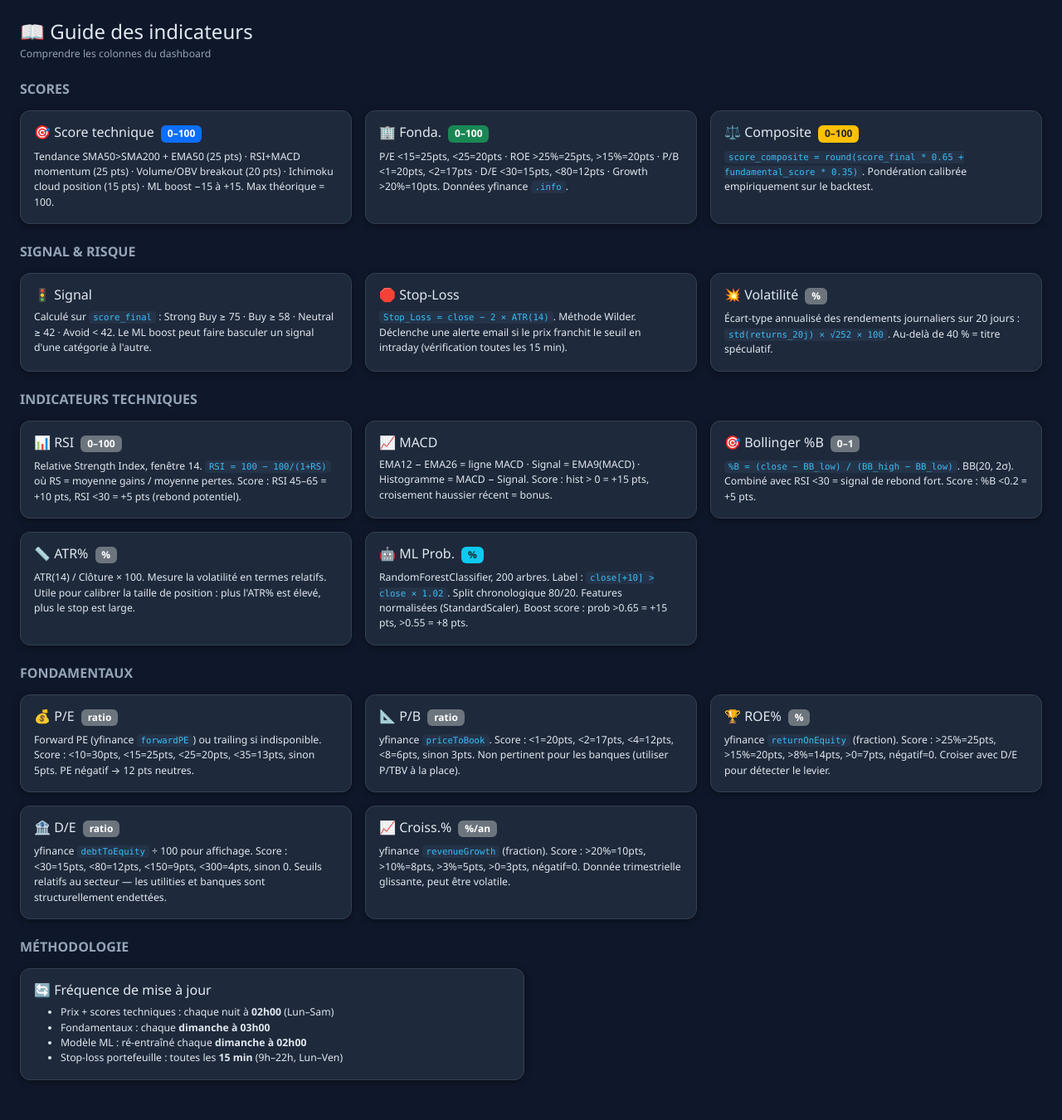
After one commit to BernisM/stocks, a FastAPI app: template templates/guide.html in a window 1280 px wide. The commit adds this page. Shown: the whole page at 83% size. Run offline with FastAPI, Linux system fonts and the light colour scheme; the template is opened without the code that fills it, so the values that code supplies are empty.

Commit message:
Add Guide page with level-adaptive explanations for all indicators
Co-Authored-By: Claude Sonnet 4.6 <noreply@anthropic.com>

```diff
--- a/app/main.py
+++ b/app/main.py
@@ -9,7 +9,7 @@ from fastapi.staticfiles import StaticFiles
 from .auth import get_current_user
 from .database import init_db
 from .models import User
-from .routers import auth_router, backtest_router, dashboard, portfolio
+from .routers import auth_router, backtest_router, dashboard, guide_router, portfolio
 from .scheduler import job_update_and_score, start_scheduler
 
 logging.basicConfig(
@@ -24,6 +24,7 @@ app.include_router(auth_router.router)
 app.include_router(dashboard.router)
 app.include_router(portfolio.router)
 app.include_router(backtest_router.router)
+app.include_router(guide_router.router)
 
 
 @app.on_event("startup")
--- a/templates/base.html
+++ b/templates/base.html
@@ -26,6 +26,9 @@
         </li>
         <li class="nav-item">
           <a class="nav-link {% if request.url.path == '/backtest' %}active{% endif %}" href="/backtest">Backtesting</a>
+        </li>
+        <li class="nav-item">
+          <a class="nav-link {% if request.url.path == '/guide' %}active{% endif %}" href="/guide">Guide</a>
         </li>
       </ul>
       <ul class="navbar-nav align-items-center gap-2">
--- /dev/null
+++ b/templates/guide.html
@@ -0,0 +1,305 @@
+{% extends "base.html" %}
+{% block title %}Guide — StockAnalyzer{% endblock %}
+
+{% block content %}
+<div class="mb-4">
+  <h4 class="mb-0">📖 Guide des indicateurs</h4>
+  <small class="text-muted">Comprendre les colonnes du dashboard</small>
+</div>
+
+{# ── Scores ── #}
+<h6 class="text-uppercase text-muted fw-bold mb-3 mt-2">Scores</h6>
+<div class="row g-3 mb-4">
+
+  <div class="col-md-4">
+    <div class="card h-100">
+      <div class="card-body">
+        <h6 class="card-title">🎯 Score technique <span class="badge bg-primary ms-1">0–100</span></h6>
+        {% if user.level == 'beginner' %}
+        <p class="card-text small">Note globale de la santé technique de l'action. Plus c'est haut, plus les signaux sont positifs. <strong>≥ 75 = fort signal d'achat.</strong></p>
+        {% elif user.level == 'intermediate' %}
+        <p class="card-text small">Agrégation de 4 composantes : tendance (25 pts), momentum RSI/MACD (25 pts), volume/OBV (20 pts), Ichimoku (15 pts). Le modèle ML ajoute ±15 pts.</p>
+        {% else %}
+        <p class="card-text small">Tendance SMA50>SMA200 + EMA50 (25 pts) · RSI+MACD momentum (25 pts) · Volume/OBV breakout (20 pts) · Ichimoku cloud position (15 pts) · ML boost −15 à +15. Max théorique = 100.</p>
+        {% endif %}
+      </div>
+    </div>
+  </div>
+
+  <div class="col-md-4">
+    <div class="card h-100">
+      <div class="card-body">
+        <h6 class="card-title">🏢 Fonda. <span class="badge bg-success ms-1">0–100</span></h6>
+        {% if user.level == 'beginner' %}
+        <p class="card-text small">Note sur la santé financière de l'entreprise (bénéfices, dettes, croissance). Complète le score technique.</p>
+        {% elif user.level == 'intermediate' %}
+        <p class="card-text small">Score fondamental = P/E (30 pts) + ROE (25 pts) + P/B (20 pts) + D/E (15 pts) + Croissance CA (10 pts). Mis à jour chaque dimanche.</p>
+        {% else %}
+        <p class="card-text small">P/E &lt;15=25pts, &lt;25=20pts · ROE &gt;25%=25pts, &gt;15%=20pts · P/B &lt;1=20pts, &lt;2=17pts · D/E &lt;30=15pts, &lt;80=12pts · Growth &gt;20%=10pts. Données yfinance <code>.info</code>.</p>
+        {% endif %}
+      </div>
+    </div>
+  </div>
+
+  <div class="col-md-4">
+    <div class="card h-100">
+      <div class="card-body">
+        <h6 class="card-title">⚖️ Composite <span class="badge bg-warning text-dark ms-1">0–100</span></h6>
+        {% if user.level == 'beginner' %}
+        <p class="card-text small">Score final combinant technique et fondamental. La meilleure synthèse pour décider.</p>
+        {% elif user.level == 'intermediate' %}
+        <p class="card-text small">Composite = 65 % Score technique + 35 % Fondamental. Favorise les signaux charts tout en tenant compte des fondamentaux.</p>
+        {% else %}
+        <p class="card-text small"><code>score_composite = round(score_final * 0.65 + fundamental_score * 0.35)</code>. Pondération calibrée empiriquement sur le backtest.</p>
+        {% endif %}
+      </div>
+    </div>
+  </div>
+
+</div>
+
+{# ── Signal ── #}
+<h6 class="text-uppercase text-muted fw-bold mb-3">Signal & Risque</h6>
+<div class="row g-3 mb-4">
+
+  <div class="col-md-4">
+    <div class="card h-100">
+      <div class="card-body">
+        <h6 class="card-title">🚦 Signal</h6>
+        {% if user.level == 'beginner' %}
+        <p class="card-text small"><strong>Strong Buy ≥ 75</strong> · <strong>Buy ≥ 58</strong> · <strong>Neutral ≥ 42</strong> · <strong>Avoid &lt; 42</strong>. Basé sur le score technique.</p>
+        {% else %}
+        <p class="card-text small">Calculé sur <code>score_final</code> : Strong Buy ≥ 75 · Buy ≥ 58 · Neutral ≥ 42 · Avoid &lt; 42. Le ML boost peut faire basculer un signal d'une catégorie à l'autre.</p>
+        {% endif %}
+      </div>
+    </div>
+  </div>
+
+  <div class="col-md-4">
+    <div class="card h-100">
+      <div class="card-body">
+        <h6 class="card-title">🛑 Stop-Loss</h6>
+        {% if user.level == 'beginner' %}
+        <p class="card-text small">Prix en dessous duquel vendre pour limiter les pertes. Calculé automatiquement à partir de la volatilité récente.</p>
+        {% elif user.level == 'intermediate' %}
+        <p class="card-text small">Stop = Clôture − 2 × ATR(14). L'ATR mesure l'amplitude moyenne des mouvements sur 14 jours.</p>
+        {% else %}
+        <p class="card-text small"><code>Stop_Loss = close − 2 × ATR(14)</code>. Méthode Wilder. Déclenche une alerte email si le prix franchit le seuil en intraday (vérification toutes les 15 min).</p>
+        {% endif %}
+      </div>
+    </div>
+  </div>
+
+  <div class="col-md-4">
+    <div class="card h-100">
+      <div class="card-body">
+        <h6 class="card-title">💥 Volatilité <span class="badge bg-secondary ms-1">%</span></h6>
+        {% if user.level == 'beginner' %}
+        <p class="card-text small">Mesure l'agitation du titre. Haute volatilité = risque plus élevé mais aussi opportunités plus grandes.</p>
+        {% else %}
+        <p class="card-text small">Écart-type annualisé des rendements journaliers sur 20 jours : <code>std(returns_20j) × √252 × 100</code>. Au-delà de 40 % = titre spéculatif.</p>
+        {% endif %}
+      </div>
+    </div>
+  </div>
+
+</div>
+
+{# ── Indicateurs techniques ── #}
+<h6 class="text-uppercase text-muted fw-bold mb-3">Indicateurs techniques</h6>
+<div class="row g-3 mb-4">
+
+  <div class="col-md-4">
+    <div class="card h-100">
+      <div class="card-body">
+        <h6 class="card-title">📊 RSI <span class="badge bg-secondary ms-1">0–100</span></h6>
+        {% if user.level == 'beginner' %}
+        <p class="card-text small">Indique si l'action est trop achetée ou trop vendue. <strong>&lt; 30 = survente</strong> (opportunité), <strong>&gt; 70 = surachat</strong> (risque de repli).</p>
+        {% elif user.level == 'intermediate' %}
+        <p class="card-text small">RSI 14 périodes (Wilder). Zone neutre 40–60. Divergences RSI/prix = signal fort. Score +10 pts si RSI entre 45–65.</p>
+        {% else %}
+        <p class="card-text small">Relative Strength Index, fenêtre 14. <code>RSI = 100 − 100/(1+RS)</code> où RS = moyenne gains / moyenne pertes. Score : RSI 45–65 = +10 pts, RSI &lt;30 = +5 pts (rebond potentiel).</p>
+        {% endif %}
+      </div>
+    </div>
+  </div>
+
+  <div class="col-md-4">
+    <div class="card h-100">
+      <div class="card-body">
+        <h6 class="card-title">📈 MACD</h6>
+        {% if user.level == 'beginner' %}
+        <p class="card-text small">Détecte les changements de tendance. Une barre verte dans la colonne MACD signifie une dynamique haussière.</p>
+        {% elif user.level == 'intermediate' %}
+        <p class="card-text small">MACD(12,26,9). Histogramme positif = momentum haussier. Croisement MACD > Signal = signal d'achat. +15 pts si histogramme > 0.</p>
+        {% else %}
+        <p class="card-text small">EMA12 − EMA26 = ligne MACD · Signal = EMA9(MACD) · Histogramme = MACD − Signal. Score : hist &gt; 0 = +15 pts, croisement haussier récent = bonus.</p>
+        {% endif %}
+      </div>
+    </div>
+  </div>
+
+  <div class="col-md-4">
+    <div class="card h-100">
+      <div class="card-body">
+        <h6 class="card-title">🎯 Bollinger %B <span class="badge bg-secondary ms-1">0–1</span></h6>
+        {% if user.level == 'beginner' %}
+        <p class="card-text small">Position du prix dans ses bandes de Bollinger. <strong>&lt; 0.2</strong> = prix bas (potentiel rebond), <strong>&gt; 0.8</strong> = prix haut.</p>
+        {% elif user.level == 'intermediate' %}
+        <p class="card-text small">%B = (Prix − Bande basse) / (Bande haute − Bande basse). Fenêtre 20, 2 écarts-types. 0 = touche la bande basse, 1 = touche la bande haute.</p>
+        {% else %}
+        <p class="card-text small"><code>%B = (close − BB_low) / (BB_high − BB_low)</code>. BB(20, 2σ). Combiné avec RSI &lt;30 = signal de rebond fort. Score : %B &lt;0.2 = +5 pts.</p>
+        {% endif %}
+      </div>
+    </div>
+  </div>
+
+  <div class="col-md-4">
+    <div class="card h-100">
+      <div class="card-body">
+        <h6 class="card-title">📏 ATR% <span class="badge bg-secondary ms-1">%</span></h6>
+        {% if user.level == 'beginner' %}
+        <p class="card-text small">Amplitude journalière moyenne du titre en %. Un ATR% de 2 % signifie que le titre bouge en moyenne de 2 % par jour.</p>
+        {% else %}
+        <p class="card-text small">ATR(14) / Clôture × 100. Mesure la volatilité en termes relatifs. Utile pour calibrer la taille de position : plus l'ATR% est élevé, plus le stop est large.</p>
+        {% endif %}
+      </div>
+    </div>
+  </div>
+
+  <div class="col-md-4">
+    <div class="card h-100">
+      <div class="card-body">
+        <h6 class="card-title">🤖 ML Prob. <span class="badge bg-info text-dark ms-1">%</span></h6>
+        {% if user.level == 'beginner' %}
+        <p class="card-text small">Probabilité calculée par intelligence artificielle que l'action monte de +2 % dans les 10 prochains jours.</p>
+        {% elif user.level == 'intermediate' %}
+        <p class="card-text small">Random Forest entraîné sur 100k+ observations. Features : RSI, MACD, Bollinger, Volume, ATR, OBV, Ichimoku. Précision ~66.8 %.</p>
+        {% else %}
+        <p class="card-text small">RandomForestClassifier, 200 arbres. Label : <code>close[+10] &gt; close × 1.02</code>. Split chronologique 80/20. Features normalisées (StandardScaler). Boost score : prob &gt;0.65 = +15 pts, &gt;0.55 = +8 pts.</p>
+        {% endif %}
+      </div>
+    </div>
+  </div>
+
+</div>
+
+{# ── Fondamentaux ── #}
+<h6 class="text-uppercase text-muted fw-bold mb-3">Fondamentaux</h6>
+<div class="row g-3 mb-4">
+
+  <div class="col-md-4">
+    <div class="card h-100">
+      <div class="card-body">
+        <h6 class="card-title">💰 P/E <span class="badge bg-secondary ms-1">ratio</span></h6>
+        {% if user.level == 'beginner' %}
+        <p class="card-text small">Prix de l'action divisé par le bénéfice annuel. <strong>Bas = moins cher</strong>. En dessous de 15, l'action est considérée bon marché.</p>
+        {% elif user.level == 'intermediate' %}
+        <p class="card-text small">Price/Earnings. Forward PE (estimations analystes) prioritaire sur trailing PE. &lt;15 = value, 15–25 = raisonnable, &gt;35 = croissance chère.</p>
+        {% else %}
+        <p class="card-text small">Forward PE (yfinance <code>forwardPE</code>) ou trailing si indisponible. Score : &lt;10=30pts, &lt;15=25pts, &lt;25=20pts, &lt;35=13pts, sinon 5pts. PE négatif → 12 pts neutres.</p>
+        {% endif %}
+      </div>
+    </div>
+  </div>
+
+  <div class="col-md-4">
+    <div class="card h-100">
+      <div class="card-body">
+        <h6 class="card-title">📐 P/B <span class="badge bg-secondary ms-1">ratio</span></h6>
+        {% if user.level == 'beginner' %}
+        <p class="card-text small">Compare le prix de l'action à la valeur comptable de l'entreprise. <strong>&lt; 1 = potentiellement sous-évalué.</strong></p>
+        {% elif user.level == 'intermediate' %}
+        <p class="card-text small">Price/Book Value. &lt;1 = décote sur actif net, &lt;2 = raisonnable, &gt;8 = prime élevée (justifiée pour les techs à forte rentabilité).</p>
+        {% else %}
+        <p class="card-text small">yfinance <code>priceToBook</code>. Score : &lt;1=20pts, &lt;2=17pts, &lt;4=12pts, &lt;8=6pts, sinon 3pts. Non pertinent pour les banques (utiliser P/TBV à la place).</p>
+        {% endif %}
+      </div>
+    </div>
+  </div>
+
+  <div class="col-md-4">
+    <div class="card h-100">
+      <div class="card-body">
+        <h6 class="card-title">🏆 ROE% <span class="badge bg-secondary ms-1">%</span></h6>
+        {% if user.level == 'beginner' %}
+        <p class="card-text small">Rentabilité des capitaux propres. Mesure à quel point l'entreprise utilise bien l'argent de ses actionnaires. <strong>&gt; 15 % = bien.</strong></p>
+        {% elif user.level == 'intermediate' %}
+        <p class="card-text small">Return on Equity = Bénéfice net / Capitaux propres. &gt;25 % = excellent (LVMH, Apple). Attention au ROE artificiellement élevé par l'endettement.</p>
+        {% else %}
+        <p class="card-text small">yfinance <code>returnOnEquity</code> (fraction). Score : &gt;25%=25pts, &gt;15%=20pts, &gt;8%=14pts, &gt;0=7pts, négatif=0. Croiser avec D/E pour détecter le levier.</p>
+        {% endif %}
+      </div>
+    </div>
+  </div>
+
+  <div class="col-md-4">
+    <div class="card h-100">
+      <div class="card-body">
+        <h6 class="card-title">🏦 D/E <span class="badge bg-secondary ms-1">ratio</span></h6>
+        {% if user.level == 'beginner' %}
+        <p class="card-text small">Niveau d'endettement de l'entreprise. <strong>Bas = moins de dettes</strong>, donc moins de risque financier.</p>
+        {% elif user.level == 'intermediate' %}
+        <p class="card-text small">Debt/Equity. Affiché ÷100 (yfinance retourne ×100). &lt;0.3 = peu endetté, 0.3–1.5 = normal, &gt;3 = très endetté.</p>
+        {% else %}
+        <p class="card-text small">yfinance <code>debtToEquity</code> ÷ 100 pour affichage. Score : &lt;30=15pts, &lt;80=12pts, &lt;150=9pts, &lt;300=4pts, sinon 0. Seuils relatifs au secteur — les utilities et banques sont structurellement endettées.</p>
+        {% endif %}
+      </div>
+    </div>
+  </div>
+
+  <div class="col-md-4">
+    <div class="card h-100">
+      <div class="card-body">
+        <h6 class="card-title">📈 Croiss.% <span class="badge bg-secondary ms-1">%/an</span></h6>
+        {% if user.level == 'beginner' %}
+        <p class="card-text small">Croissance du chiffre d'affaires sur un an. Une entreprise qui grandit vite est souvent plus prometteuse.</p>
+        {% elif user.level == 'intermediate' %}
+        <p class="card-text small">Revenue growth YoY. &gt;20 % = forte croissance, &gt;10 % = bonne, &lt;0 % = déclin. À croiser avec la rentabilité : croître à perte est risqué.</p>
+        {% else %}
+        <p class="card-text small">yfinance <code>revenueGrowth</code> (fraction). Score : &gt;20%=10pts, &gt;10%=8pts, &gt;3%=5pts, &gt;0=3pts, négatif=0. Donnée trimestrielle glissante, peut être volatile.</p>
+        {% endif %}
+      </div>
+    </div>
+  </div>
+
+</div>
+
+{# ── Méthodologie ── #}
+{% if user.level != 'beginner' %}
+<h6 class="text-uppercase text-muted fw-bold mb-3">Méthodologie</h6>
+<div class="row g-3 mb-4">
+  <div class="col-md-6">
+    <div class="card h-100">
+      <div class="card-body">
+        <h6 class="card-title">🔄 Fréquence de mise à jour</h6>
+        <ul class="small mb-0">
+          <li>Prix + scores techniques : chaque nuit à <strong>02h00</strong> (Lun–Sam)</li>
+          <li>Fondamentaux : chaque <strong>dimanche à 03h00</strong></li>
+          <li>Modèle ML : ré-entraîné chaque <strong>dimanche à 02h00</strong></li>
+          <li>Stop-loss portefeuille : toutes les <strong>15 min</strong> (9h–22h, Lun–Ven)</li>
+        </ul>
+      </div>
+    </div>
+  </div>
+  {% if user.level == 'expert' %}
+  <div class="col-md-6">
+    <div class="card h-100">
+      <div class="card-body">
+        <h6 class="card-title">⚙️ Stack technique</h6>
+        <ul class="small mb-0">
+          <li>Données : <strong>yfinance</strong> (curl_cffi pour bypass IP blocks)</li>
+          <li>Indicateurs : bibliothèque <strong>ta</strong> + calculs maison</li>
+          <li>ML : <strong>RandomForestClassifier</strong> scikit-learn, 200 arbres</li>
+          <li>DB : <strong>PostgreSQL</strong> (Render), fenêtre glissante 200 jours</li>
+          <li>Univers : ~490 actions (CAC40, SBF120, S&P500)</li>
+          <li>Backtest : signal ≥ 75 → achat, sortie stop ATR ou J+20</li>
+        </ul>
+      </div>
+    </div>
+  </div>
+  {% endif %}
+</div>
+{% endif %}
+
+{% endblock %}
```
Also changed, not shown: app/routers/guide_router.py (added, +22 -0 lines).
